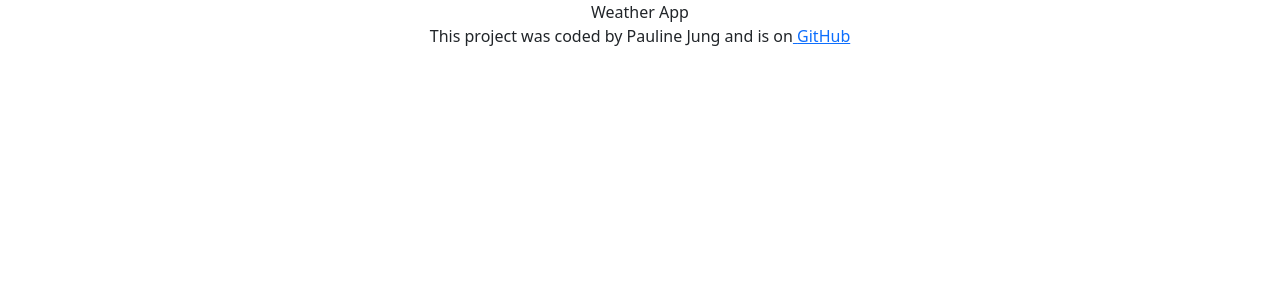
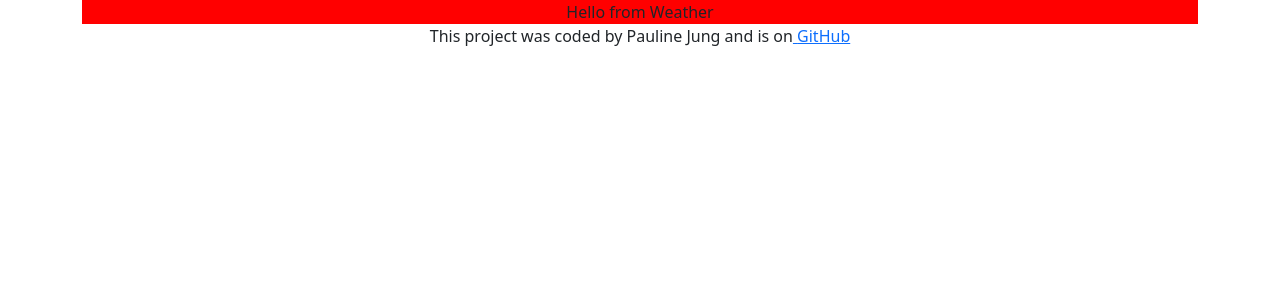
Before and after one commit to jungpauline/weather_app_new, a React (Create React App) app: page / in a window 1280 px wide. Shown: the top 300 px of the page. Built offline with nearby package versions, Linux system fonts and the light colour scheme.

Commit message:
Weather component

```diff
--- a/src/App.js
+++ b/src/App.js
@@ -1,10 +1,11 @@
 import "./App.css";
+import Weather from "./Weather";
 
 function App() {
   return (
     <div className="App">
       <div className="container">
-        <div>Weather App</div>
+        <Weather />
         <footer>
           This project was coded by Pauline Jung and is on
           <a
--- /dev/null
+++ b/src/Weather.css
@@ -0,0 +1,3 @@
+.Weather {
+  background-color: red;
+}
--- /dev/null
+++ b/src/Weather.js
@@ -0,0 +1,6 @@
+import React from "react";
+import "./Weather.css";
+
+export default function Weather() {
+  return <div className="Weather">Hello from Weather</div>;
+}
```
